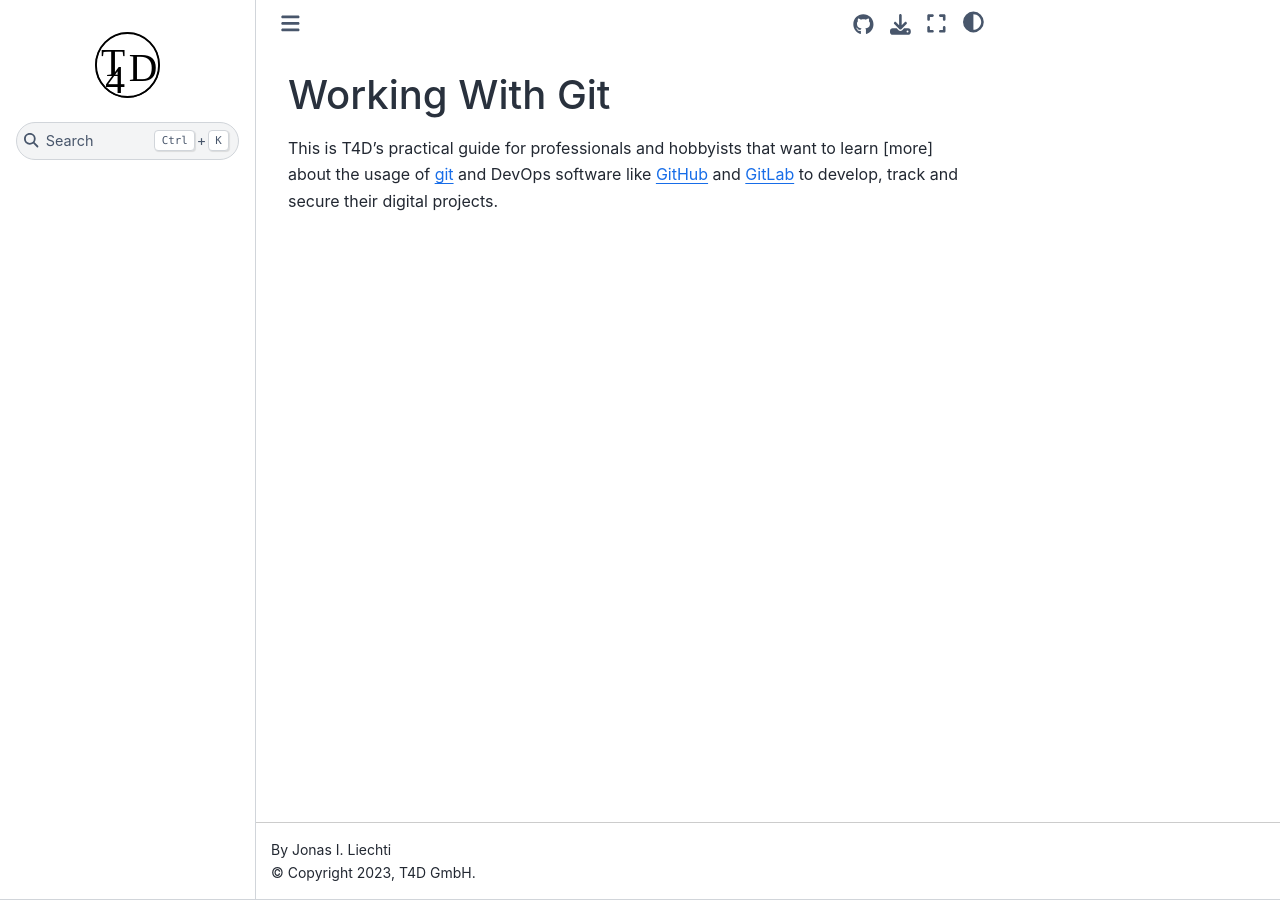
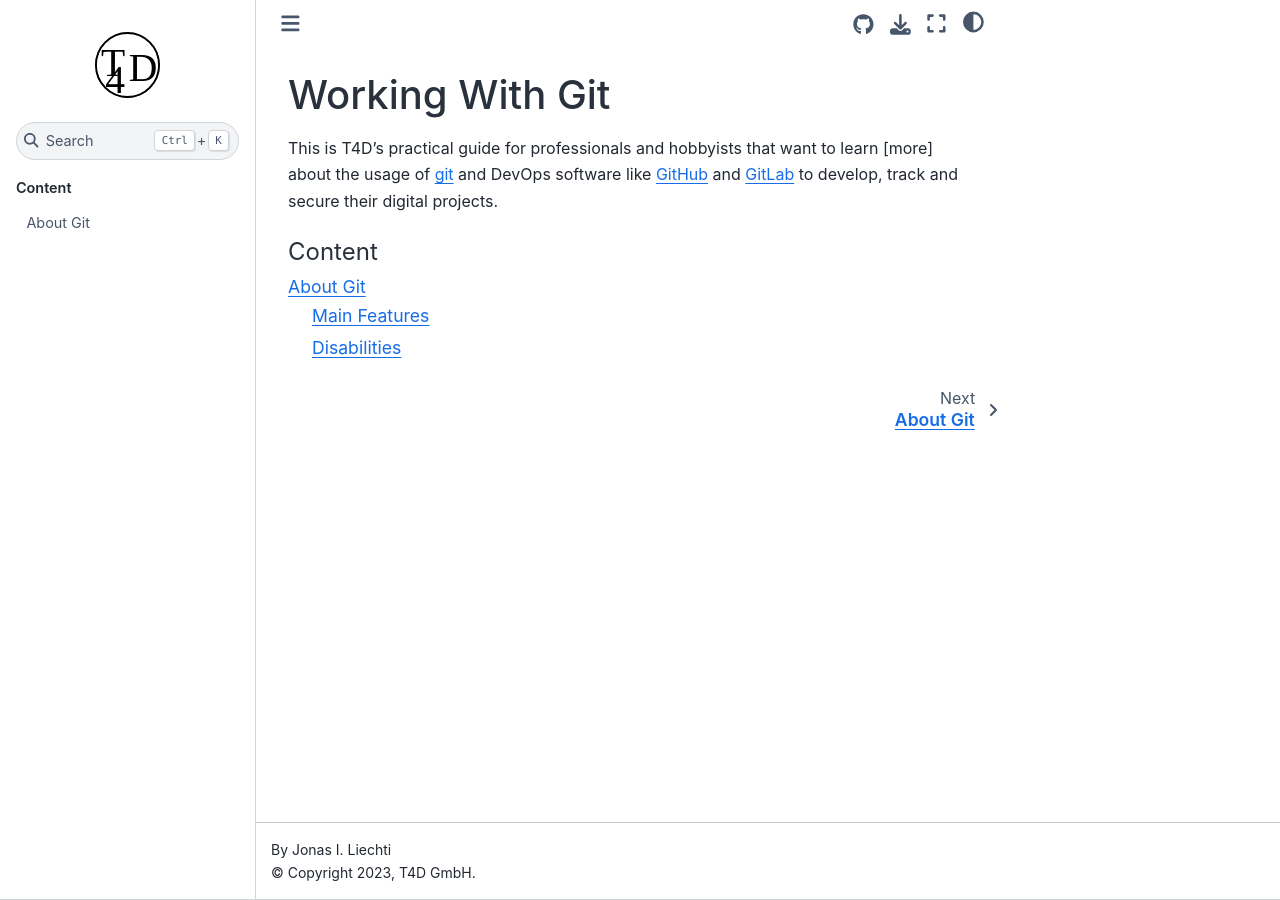
Before and after one commit to t4d-gmbh/working-with-git, a Sphinx documentation site: the page built from source/index.md, in a window 1280 px wide. Built offline with Sphinx 7.4.7 and the Sphinx Book theme 1.1.4, drawn with Linux system fonts in a browser that asks for light colours; part of the change alters nothing that is shown.

Commit message:
first version of intro to git

````diff
--- a/requirements.txt
+++ b/requirements.txt
@@ -1,3 +1,4 @@
 sphinx-book-theme==1.0.1
 myst-parser==2.0.0
 sphinx-favicon==1.0.1
+sphinx_design==0.5.0
--- a/source/conf.py
+++ b/source/conf.py
@@ -1,5 +1,4 @@
 # Configuration file for the Sphinx documentation builder.
-#
 # For the full list of built-in configuration values, see the documentation:
 # https://www.sphinx-doc.org/en/master/usage/configuration.html
 
@@ -16,8 +15,11 @@ release = '0.1'
 
 extensions = [
     "myst_parser",
+    "sphinx_design",
     "sphinx_favicon",
 ]
+
+myst_enable_extensions = ["colon_fence"]
 
 templates_path = ['_templates']
 exclude_patterns = []
@@ -34,6 +36,7 @@ html_theme_options = {
     "path_to_docs": "source/",
     "use_edit_page_button": True,
     "use_repository_button": True,
+    "use_sidenotes": True,
     "toc_title": "Content",
     "logo": {
         "image_light": "_static/Badge_v4_bw.svg",
--- /dev/null
+++ b/source/git/index.md
@@ -0,0 +1,80 @@
+# About Git
+
+```{margin} Repository
+
+A data structure containing a set of files along with some metadata.
+
+```
+[Git](https://git-scm.com) is a **distributed version control system**.
+That is a software providing various functionalities to **track**, **propagate**, and **manage** changes in a _repository_.
+
+Git is open source and supported on all mayor operating systems.
+
+## Main Features
+
+```{dropdown} Tracking changes
+:open:
+
+As a version control system it provides easily-accessible functionalities to:
+
+- generate a history of changes in a repository
+- verify the integrity of the history[^sn1]
+
+```
+
+```{dropdown} Content propagation
+:open:
+
+Git allows to easily exchange repository content between machines:
+
+- it is designed to share the entire repository[^sn2]
+- can be used to deploy single states only
+
+
+```
+
+```{dropdown} Managing changes
+:open:
+
+Git comes with a rich tool-set to curate and manipulate a repository's history.
+It can:
+
+- consolidate changes from different sources
+- identify conflicting changes and allow to transparently resolve them
+- maintain multiple versions concurrently
+- exchange atomic changes between different versions
+
+```
+
+## Disabilities
+
+
+```{dropdown} Automatic synchronization
+:open:
+
+The exchange between devices is not coupled to change events in the repository.
+
+Therefore:
+- collaboration mediated by Git happens asynchronously
+- simultaneous editing is not supported
+- synchronizing the state of a repository is part the workflow with Git
+
+```
+
+```{dropdown} Guarantee functional consistency
+:open:
+
+Git tracks only the content of files.
+However, it does not track the functinality of whatever the content implements.
+
+There is **no guarantee that:
+
+- Git will identify breaking changes as a conflict[^sn3]
+- Two functioning versions do not lead to a disfunctional combination
+
+
+```
+
+[^sn1]: A state is identified by a hash of the content and each state contains the hash of its preceding state leading to a unique identifier of the entire history.
+[^sn2]: This is what makes it a _distributed_, and thus more resilient, version control system.
+[^sn3]: This is rather obvious, if you think about it. But is something that might not be thought about if Git is not reporting any conflicts when merging changes from different sources.
--- a/source/index.md
+++ b/source/index.md
@@ -5,4 +5,5 @@
 :maxdepth: 2
 :caption: Content
 
+git/index
 ```
````
